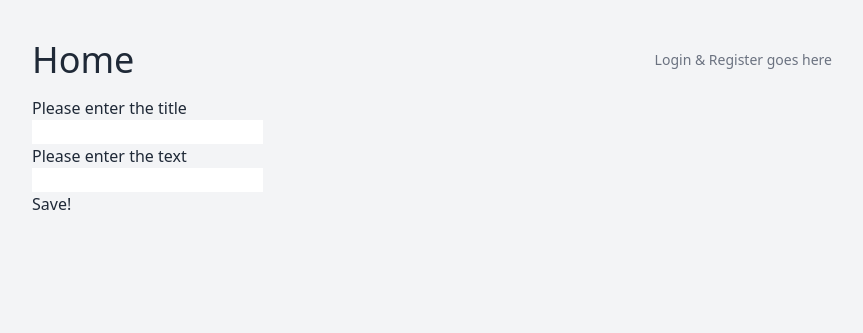
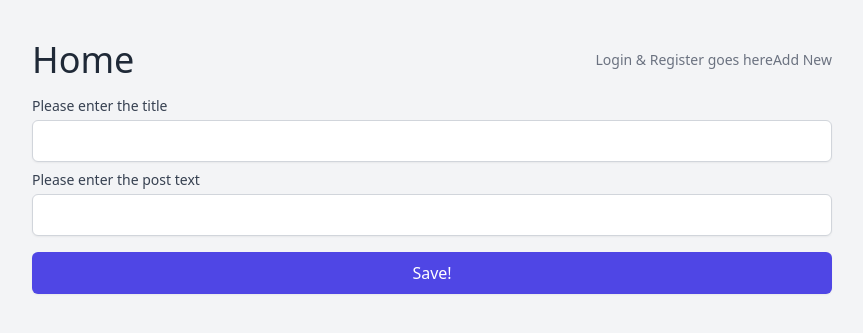
Before and after one commit to patrykpilek/symfony6-hands-on, a Symfony app: template templates/micro_post/add.html.twig in a window 1280 px wide. Shown: the top 333 px of the page, without its empty margins (208-1071 px from the left). Run offline with Twig, Linux system fonts and the light colour scheme; the template is opened without the code that fills it, so the values that code supplies are empty; form fields are guessed from the names that the template uses; some libraries are stand-ins or nearby versions.

Commit message:
styling forms

```diff
--- a/src/Controller/MicroPostController.php
+++ b/src/Controller/MicroPostController.php
@@ -87,7 +87,7 @@ class MicroPostController extends AbstractController
         }
 
         return $this->renderForm(
-            'micro_post/add.html.twig',
+            'micro_post/edit.html.twig',
             [
                 'form' => $form
             ]
--- a/templates/base.html.twig
+++ b/templates/base.html.twig
@@ -32,6 +32,9 @@
     <div class="text-right">
         <div class="text-sm text-gray-500 dark:text-gray-400 flex">
             Login & Register goes here
+            <div>
+                <a href="{{ path('app_micro_post_add') }}">Add New</a>
+            </div>
         </div>
     </div>
 </div>
--- a/templates/micro_post/_form.html.twig
+++ b/templates/micro_post/_form.html.twig
@@ -2,23 +2,19 @@
 <div>{{ form_errors(form) }}</div>
 
 <div>
-    {{ form_label(form.title, 'Please enter the title') }}
+    {{ form_label(form.title, 'Please enter the title', {'label_attr': {'class': 'block text-sm text-gray-700 dark:text-gray-300 font-medium'}}) }}
+    {{ form_widget(form.title, {'attr': {'class': 'block w-full shadow-sm border-gray-300 dark:border-transparent dark:text-gray-800 rounded-md border p-2 mt-1 mb-2'}})}}
+    {{ form_errors(form.title) }}
 </div>
 
 <div>
-    {{ form_widget(form.title, {'attr': {'style': 'color: gray'}}) }}
+    {{ form_label(form.text, 'Please enter the post text', {'label_attr': {'class': 'block text-sm text-gray-700 dark:text-gray-300 font-medium'}}) }}
+    {{ form_widget(form.text, {'attr': {'class': 'block w-full shadow-sm border-gray-300 dark:border-transparent dark:text-gray-800 rounded-md border p-2 mt-1 mb-2'}}) }}
+    {{ form_errors(form.text) }}
 </div>
 
 <div>
-    {{ form_label(form.text, 'Please enter the text') }}
-</div>
-
-<div>
-    {{ form_widget(form.text, {'attr': {'style': 'color: gray'}}) }}
-</div>
-
-<div>
-    <button type="submit">Save!</button>
+    <button type="submit" class="block w-full shadow-sm border-transparent bg-indigo-600 hover:bg-indigo-700 dark:bg-indigo-500 dark:hover:bg-indigo-400 text-white rounded-md border p-2 mt-4 mb-2">Save!</button>
 </div>
 
 {{ form_end(form) }}
--- a/templates/micro_post/index.html.twig
+++ b/templates/micro_post/index.html.twig
@@ -25,6 +25,9 @@
                     <div class="text-sm text-gray-500 dark:text-gray-400">
                         <a href="#">usr@email.com</a>
                     </div>
+                    <div>
+                        <a href="{{ path('app_micro_post_edit', { post: post.id }) }}">Edit</a>
+                    </div>
 
                 </div>
             {% endfor %}
```
Also changed, not shown: README.md.
